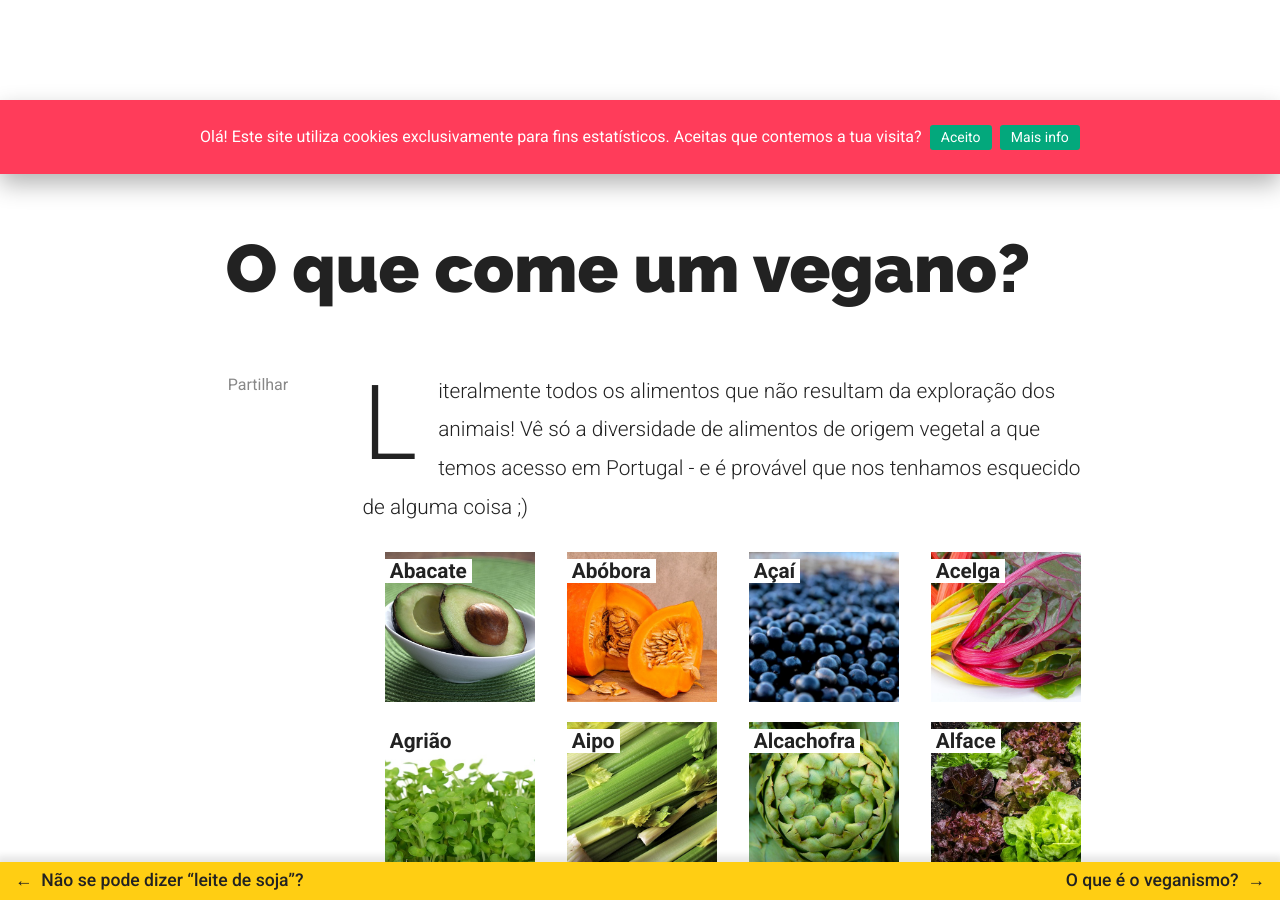
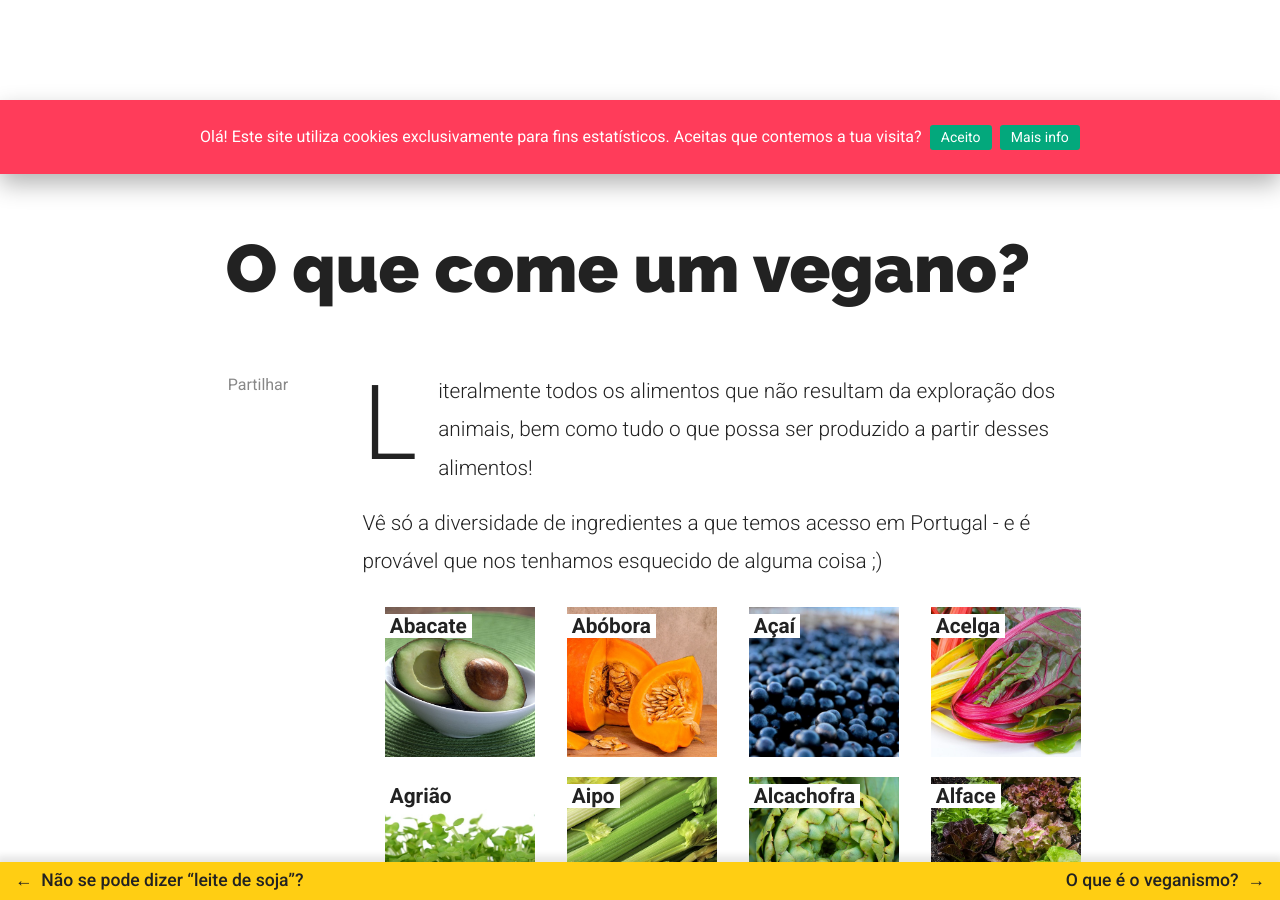
Before and after one commit to veganismosemduvida/veganismosemduvida.github.io, a Jekyll site: the page built from _posts/2021-02-26-o-que-come-um-vegano.md, in a window 1280 px wide and 900 px high. Built offline with Jekyll 4.4.1, drawn with Linux system fonts in a browser that asks for light colours; nearby versions of some CDN libraries; comment, search, counter and statistics services are not loaded.

Commit message:
Make small adjustments

```diff
--- a/_posts/2021-02-26-o-que-come-um-vegano.md
+++ b/_posts/2021-02-26-o-que-come-um-vegano.md
@@ -5,7 +5,9 @@ permalink: /o-que-come-um-vegano/
 image: /assets/images/comida/feijao.jpg
 tags: [o que come um vegano, o que comem os veganos, o que come um vegan, comida vegan, comida vegana, comida vegetal, alimentos veganos, ingredientes veganos]
 ---
-Literalmente todos os alimentos que não resultam da exploração dos animais! Vê só a diversidade de alimentos de origem vegetal a que temos acesso em Portugal - e é provável que nos tenhamos esquecido de alguma coisa ;)
+Literalmente todos os alimentos que não resultam da exploração dos animais, bem como tudo o que possa ser produzido a partir desses alimentos!
+
+Vê só a diversidade de ingredientes a que temos acesso em Portugal - e é provável que nos tenhamos esquecido de alguma coisa ;)
 
 <div style="display:flex;flex-wrap:wrap;justify-content:space-evenly">
 <a href="https://www.google.pt/search?q=receitas+veganas+com+abacate" class="comida"><div style="width:150px;height:150px;margin:10px;background-image:url('../assets/images/comida/abacate.jpg');background-size: contain"><span style="background-color:#fff"><b>&nbsp;Abacate&nbsp;</b></span></div></a>
```
Also changed, not shown: _posts/2021-02-26-a-comida-vegana-e-desinteressante-e-sem-sabor.md (+3 -5 lines), _posts/2021-02-26-onde-posso-encontrar-receitas-veganas.md (+1 -1 lines).
